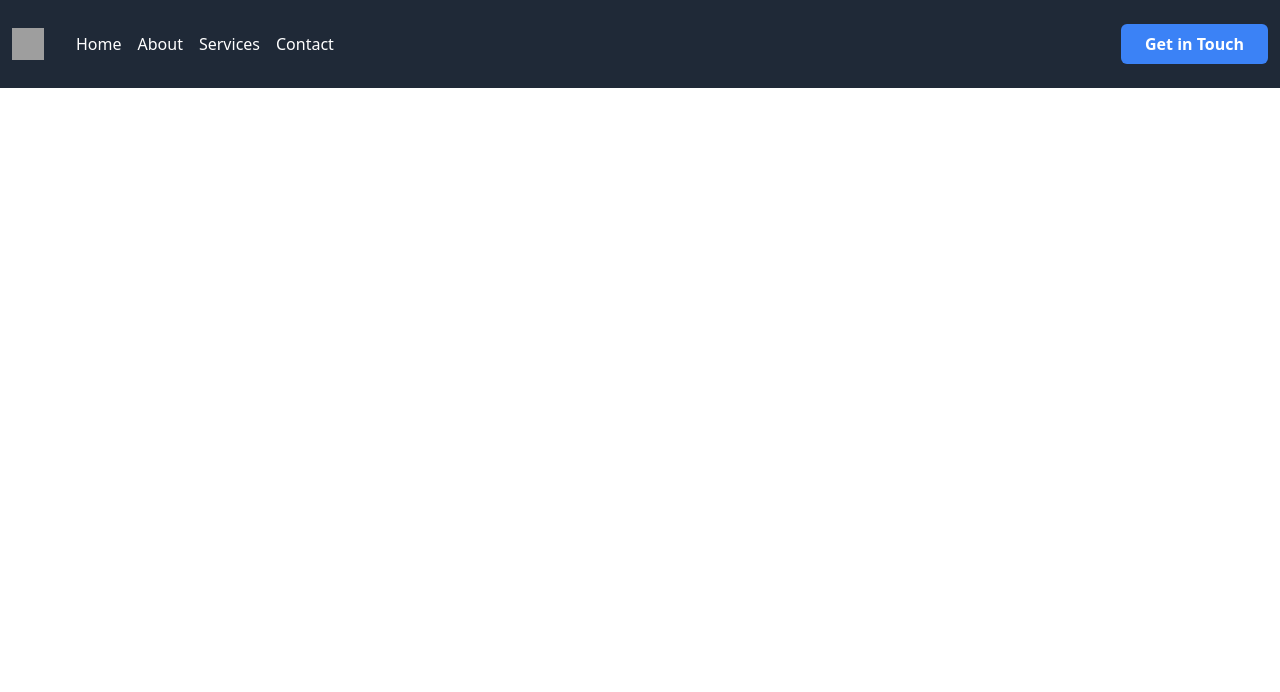
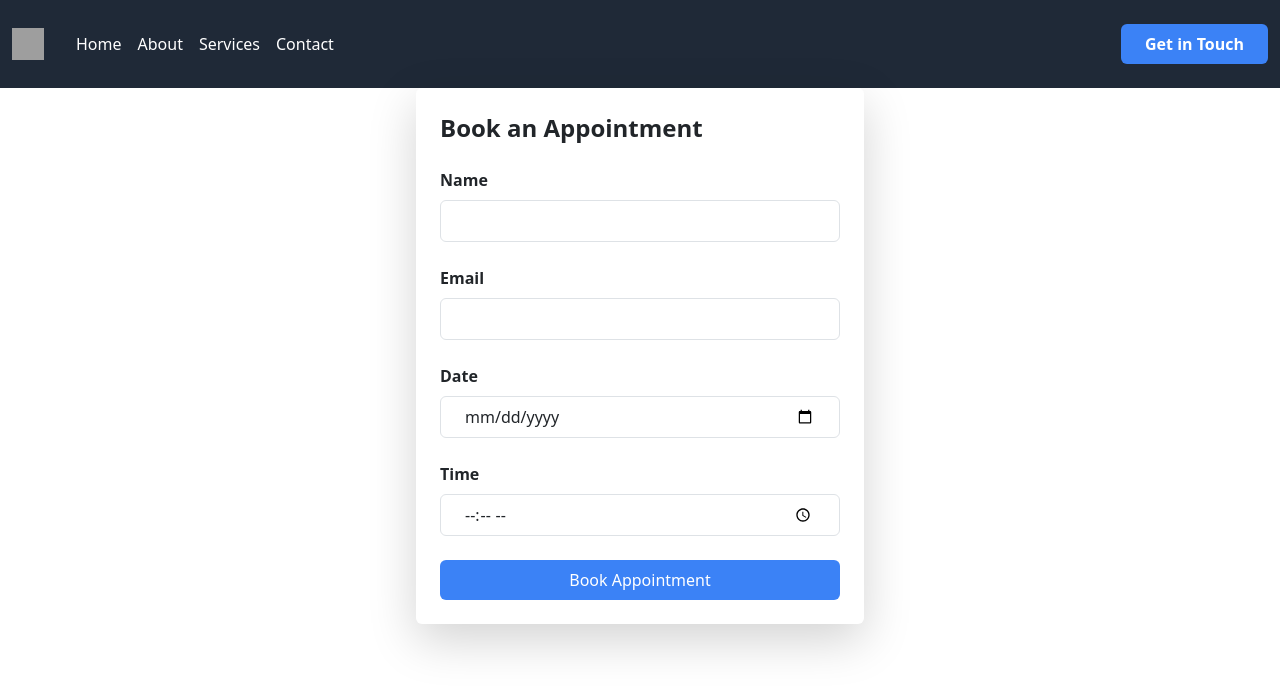
Before and after one commit to beastkp/Appointments, a React (Create React App) app in the folder client/: page /appointment in a window 1280 px wide. Shown: the top 692 px of the page. Built offline with nearby package versions, Linux system fonts and the light colour scheme; grey boxes are pictures that could not be loaded.

Commit message:
added token

```diff
--- a/client/src/App.js
+++ b/client/src/App.js
@@ -7,6 +7,7 @@ import Navbar from "./components/Navbar";
 import About from "./pages/About";
 import Contact from './pages/Contact'
 import Work from './pages/Service'
+import Appointment from "./pages/Appointment";
 function App() {
   return (
     <Router>
@@ -18,6 +19,7 @@ function App() {
         <Route path="/about" element={<About />} />
         <Route path="/contact" element={<Contact />} />
         <Route path="/services" element={<Work/>} />
+        <Route path="/appointment" element={<Appointment/>} />
 
       </Routes>
     </Router>
--- /dev/null
+++ b/client/src/pages/Appointment.js
@@ -0,0 +1,82 @@
+import React, { useState } from "react";
+
+const BookingForm = () => {
+  const [name, setName] = useState("");
+  const [email, setEmail] = useState("");
+  const [date, setDate] = useState("");
+  const [time, setTime] = useState("");
+
+  const handleSubmit = (e) => {
+    e.preventDefault();
+    // Handle form submission logic here
+    console.log("Form submitted:", { name, email, date, time });
+  };
+
+  return (
+    <div className="max-w-md mx-auto bg-white p-6 rounded shadow-lg">
+      <h2 className="text-2xl font-bold mb-4">Book an Appointment</h2>
+      <form onSubmit={handleSubmit}>
+        <div className="mb-4">
+          <label className="block mb-2 font-bold" htmlFor="name">
+            Name
+          </label>
+          <input
+            type="text"
+            id="name"
+            value={name}
+            onChange={(e) => setName(e.target.value)}
+            className="w-full px-4 py-2 border border-gray-300 rounded focus:outline-none focus:border-blue-500"
+            required
+          />
+        </div>
+        <div className="mb-4">
+          <label className="block mb-2 font-bold" htmlFor="email">
+            Email
+          </label>
+          <input
+            type="email"
+            id="email"
+            value={email}
+            onChange={(e) => setEmail(e.target.value)}
+            className="w-full px-4 py-2 border border-gray-300 rounded focus:outline-none focus:border-blue-500"
+            required
+          />
+        </div>
+        <div className="mb-4">
+          <label className="block mb-2 font-bold" htmlFor="date">
+            Date
+          </label>
+          <input
+            type="date"
+            id="date"
+            value={date}
+            onChange={(e) => setDate(e.target.value)}
+            className="w-full px-4 py-2 border border-gray-300 rounded focus:outline-none focus:border-blue-500"
+            required
+          />
+        </div>
+        <div className="mb-4">
+          <label className="block mb-2 font-bold" htmlFor="time">
+            Time
+          </label>
+          <input
+            type="time"
+            id="time"
+            value={time}
+            onChange={(e) => setTime(e.target.value)}
+            className="w-full px-4 py-2 border border-gray-300 rounded focus:outline-none focus:border-blue-500"
+            required
+          />
+        </div>
+        <button
+          type="submit"
+          className="w-full py-2 px-4 bg-blue-500 text-white rounded hover:bg-blue-600"
+        >
+          Book Appointment
+        </button>
+      </form>
+    </div>
+  );
+};
+
+export default BookingForm;
--- a/client/src/pages/Login.js
+++ b/client/src/pages/Login.js
@@ -18,7 +18,7 @@ const Login = () => {
       };
       console.log(data);
       try {
-        const resp = await axios.post(
+        const res = await axios.post(
           "http://localhost:8080/api/v1/users/login",
           data,
           {
@@ -27,11 +27,11 @@ const Login = () => {
             },
           }
         );
-        if (loggeduser.email && loggeduser.password) {
-          navigate("/");
-        }
-        else{
-          console.log("Doesnt Navigate")
+        if (res.status === 200) {
+          localStorage.setItem("token", res.data.token);
+          navigate("/appointment");
+        } else {
+          console.log("Doesnt Navigate");
         }
       } catch (error) {
         console.log(error);
```
Also changed, not shown: 1 other file (tests, documents, lock files or other folders).
